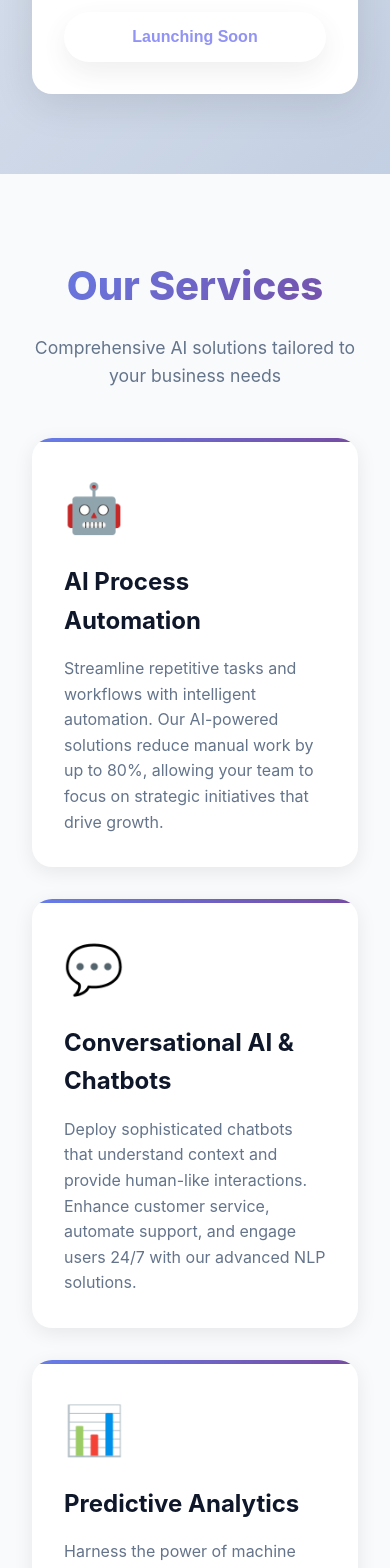
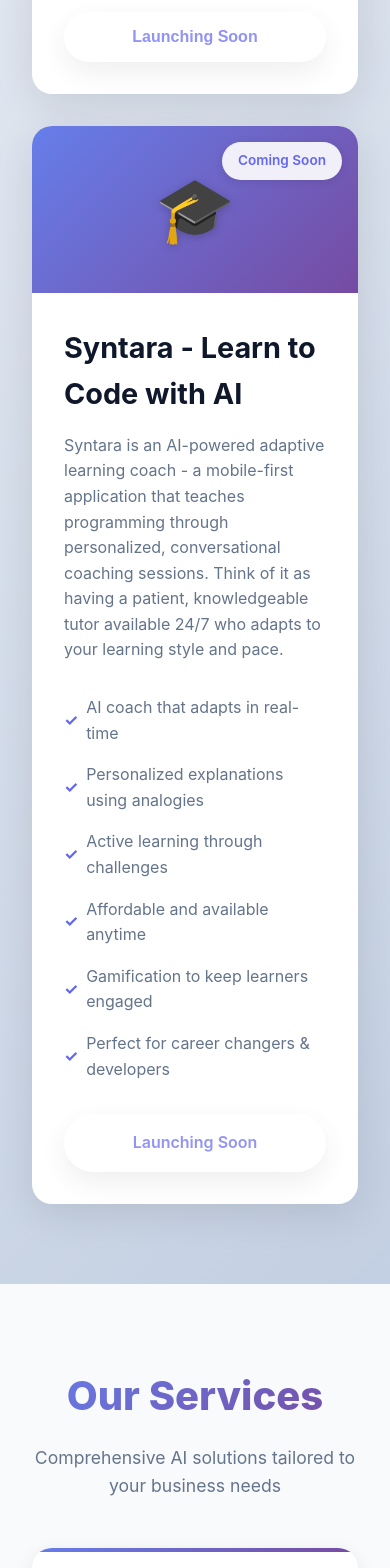
Before and after one commit to bibinkt/apexelement-website, a Next.js app: page / in a window 390 px wide. Shown: the part 3500-5068 px from the top of the page. Built offline with nearby package versions, Linux system fonts and the light colour scheme.

Commit message:
Remove contact phone number and add Syntara product
- Removed phone number display from the contact section
- Added Syntara AI learning coach as a new product with:
  - Product description and key features
  - Coming Soon badge and link to syntara.apexelement.ai

```diff
--- a/app/page.js
+++ b/app/page.js
@@ -236,6 +236,25 @@ export default function Home() {
                 <button className="btn btn-primary" style={{width: '100%', opacity: 0.7, cursor: 'not-allowed'}} disabled>Launching Soon </button>
               </div>
             </div>
+            <div className="product-card fade-in">
+              <div className="product-header">
+                <div className="product-icon">🎓</div>
+                <span className="coming-soon-badge">Coming Soon</span>
+              </div>
+              <div className="product-body">
+                <h3 className="product-title">Syntara - Learn to Code with AI</h3>
+                <p className="product-description">Syntara is an AI-powered adaptive learning coach - a mobile-first application that teaches programming through personalized, conversational coaching sessions. Think of it as having a patient, knowledgeable tutor available 24/7 who adapts to your learning style and pace.</p>
+                <ul className="product-features">
+                  <li>AI coach that adapts in real-time</li>
+                  <li>Personalized explanations using analogies</li>
+                  <li>Active learning through challenges</li>
+                  <li>Affordable and available anytime</li>
+                  <li>Gamification to keep learners engaged</li>
+                  <li>Perfect for career changers & developers</li>
+                </ul>
+                <a href="https://syntara.apexelement.ai" className="btn btn-primary" style={{width: '100%', opacity: 0.7, cursor: 'not-allowed', pointerEvents: 'none', display: 'block', textAlign: 'center', textDecoration: 'none'}}>Launching Soon</a>
+              </div>
+            </div>
           </div>
         </div>
       </section>
@@ -327,13 +346,6 @@ export default function Home() {
             <h2 className="section-title">Ready to Transform Your Business?</h2>
             <p style={{fontSize: '1.2rem', marginBottom: '2rem'}}>Let's discuss how AI can revolutionize your operations</p>
 
-            <div className="contact-info" style={{marginBottom: '2rem'}}>
-              <div className="contact-item">
-                <span>📱</span>
-                <a href="tel:+16562170785">+1 (656) 217-0785</a>
-              </div>
-            </div>
-
             {/* Contact Form */}
             <form className="contact-form" id="contactForm">
               <div className="form-group">
```
